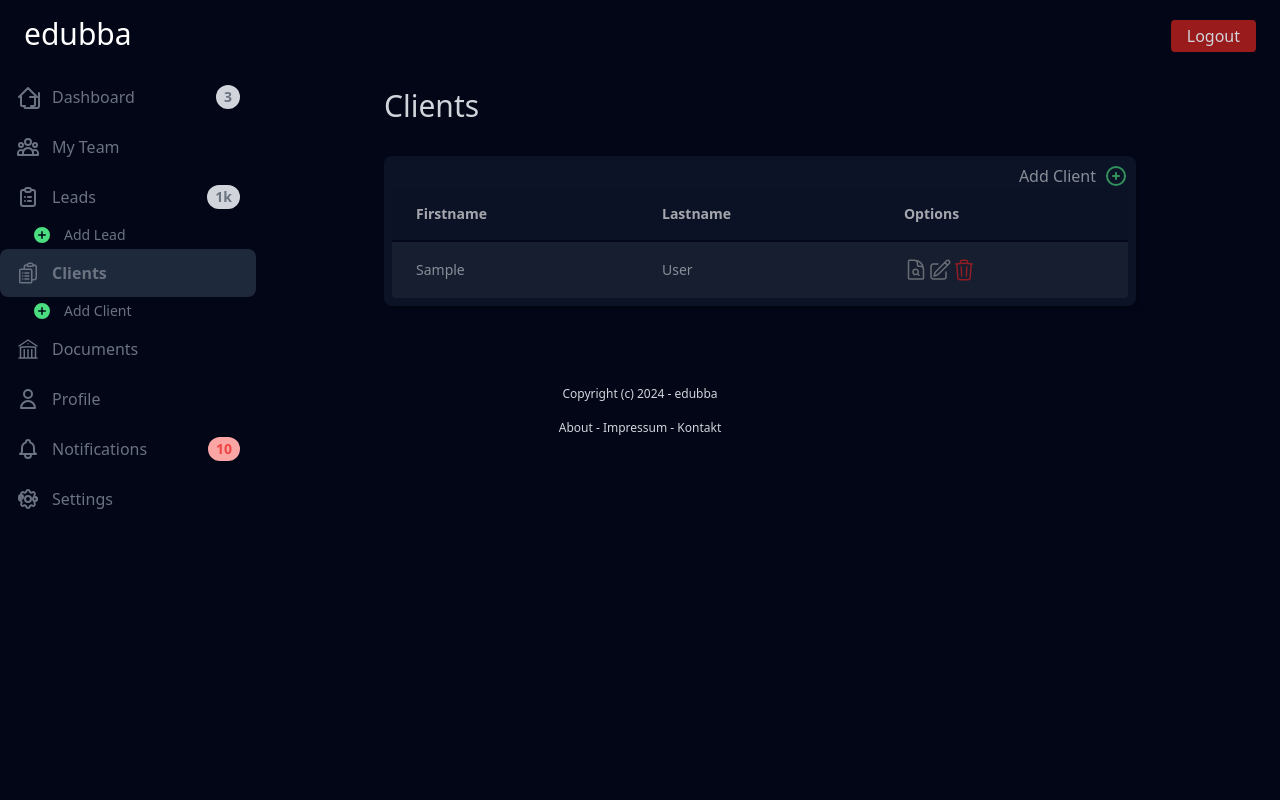
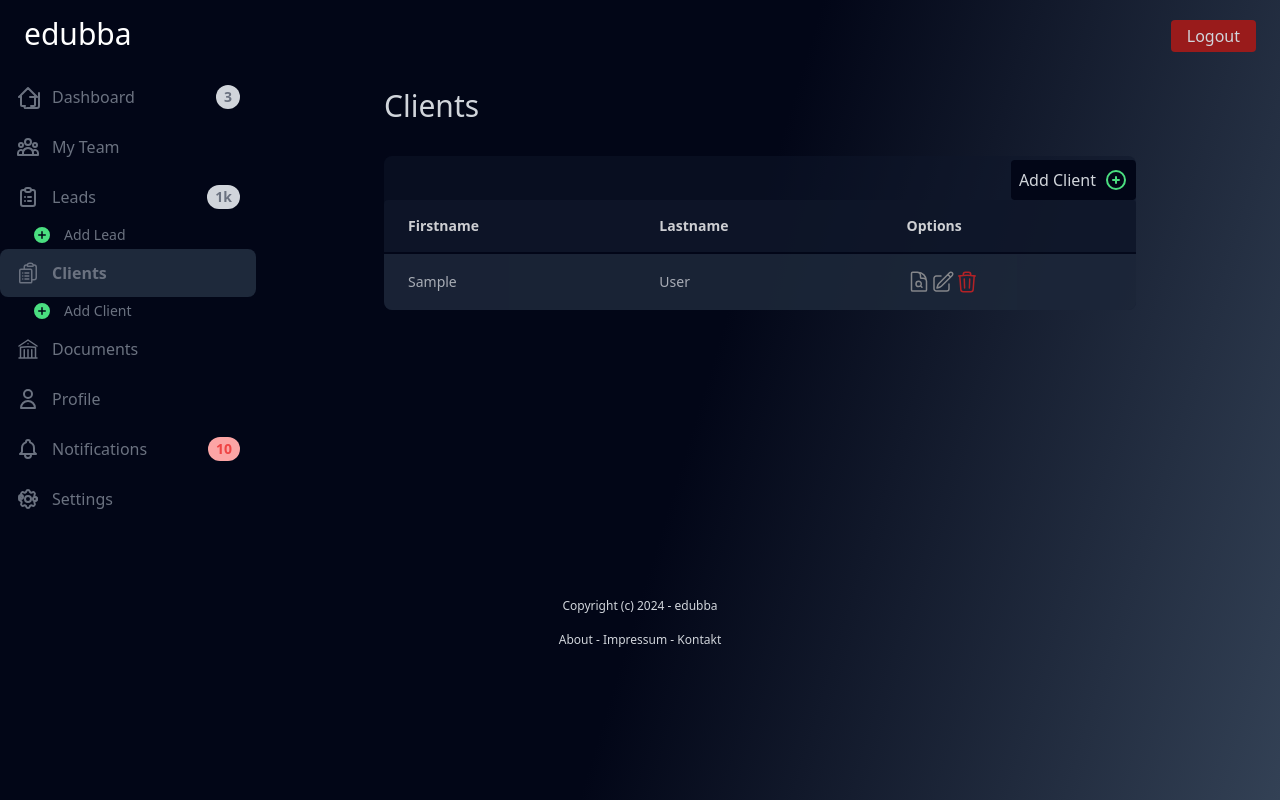
Before and after one commit to thorbjoernheise/edubba, a Django app: page /dashboard/clients/ in a window 1280 px wide. Run offline with Django 5.2, Linux system fonts and the light colour scheme; a user stored in the database is signed in; tables that the repository leaves empty hold one stand-in row (values such as "Sample post"); some libraries are stand-ins or nearby versions.

Commit message:
ui adujustements

```diff
--- a/edubba/client/templates/client/clients_add.html
+++ b/edubba/client/templates/client/clients_add.html
@@ -66,7 +66,7 @@
     </h1>
 </div>
 
-<div class="content-box bg-slate-900">
+<div class="content-box">
 
     <form method="post" action="." class="form-container">
         {% csrf_token %}
--- a/edubba/client/templates/client/clients_edit.html
+++ b/edubba/client/templates/client/clients_edit.html
@@ -66,7 +66,7 @@
     </h1>
 </div>
 
-<div class="content-box bg-slate-900">
+<div class="content-box">
 
     <form method="post" action="." class="form-container">
         {% csrf_token %}
--- a/edubba/client/templates/client/clients_list.html
+++ b/edubba/client/templates/client/clients_list.html
@@ -28,11 +28,11 @@
     <h1 class="text-3xl">Clients</h1>
 </div>
 
-<div class="content-box bg-slate-900">
+<div class="content-box">
 
     <!-- Add Leads Button -->
-    <div class="flex justify-end ">
-        <a href="{% url 'clients_add' %}" class="opacity-80 rounded inline-flex items-center bg-slate-900 hover:bg-slate-800 mb- mt-">
+    <div class="flex justify-end">
+        <a href="{% url 'clients_add' %}" class="py-2 px-2 rounded inline-flex items-center bg-slate-950 hover:bg-slate-800 mb- mt-1">
             <span>Add Client</span>
             <span class="ml-2 flex items-center justify-center text-lg text-green-400">
                 <svg fill="none" stroke-linecap="round" stroke-linejoin="round" stroke-width="2" viewBox="0 0 24 24" stroke="currentColor" class="h-6 w-6">
--- a/edubba/core/templates/core/base.html
+++ b/edubba/core/templates/core/base.html
@@ -10,8 +10,10 @@
     <style>
         /* CSS for layout */
         body {
-            background-color: #020617;
-            color: #d1d5db;
+            background: rgb(2,6,23);
+            background: linear-gradient(107deg, rgba(2,6,23,1) 0%, rgba(2,6,23,1) 54%, rgba(51,65,85,1) 100%);
+            background-attachment: fixed; /* Add this line to fix the background gradient */
+            color: #d1d5db
         }
         .left-menu {
             position: fixed;
@@ -28,15 +30,14 @@
             margin-right: 1rem;
         }
         .footer {
-
+            margin-top: 18rem;
             bottom: 0;
             left: 0;
-            width: 100%;
+            width: 100%; /* Add this line to make the footer span the entire width */
             height: 4rem;
-            background-color: #333;
             text-align: center;
-            line-height: 3rem; /* Height of the footer */
-        }
+            line-height: 3rem;
+}
         .left-menu .active {
             background-color: #1e293b;
             color: #6b7280;
@@ -58,10 +59,8 @@
             border-radius: 0.5rem;
             margin-left: 8rem;
             margin-right: 8rem;
-            padding: 0.5rem;
             overflow: hidden;
-            opacity: 0.8;
-            box-shadow: 2px 2px 3px #030712;
+            background-color: rgba(15, 23, 42, 0.5);
         }
     </style>
 
@@ -82,7 +81,7 @@
 
 
     <!-- Top-Menu -->
-    <nav class="fixed top-0 left-0 right-0 z-50 py-4 px-6 flex justify-between bg-slate-950">
+    <nav class="fixed top-0 left-0 right-0 z-50 py-4 px-6 flex justify-between">
         <a href="/" class="text-white text-3xl hover:text-slate-800">edubba</a>
         <div class="py-1">
             {% if user.is_authenticated %}
@@ -270,7 +269,7 @@
     </div>
 
     <!-- Footer -->
-    <footer class="footer bg-slate-950">
+    <footer class="footer">
         <p class="text-xs">Copyright (c) 2024 - edubba</p>
         <a href="{% url 'about' %}" class="text-xs">About - Impressum - Kontakt</a>
     </footer>
--- a/edubba/core/templates/core/index.html
+++ b/edubba/core/templates/core/index.html
@@ -14,7 +14,7 @@
 </div>
 
 
-<div class="content-box bg-slate-900"> <p>
+<div class="content-box"> <p>
     <p>
         Lorem ipsum dolor sit amet, consetetur sadipscing elitr, sed diam nonumy eirmod tempor invidunt ut labore et dolore magna aliquyam erat, sed diam voluptua. At vero eos et accusam et justo duo dolores et ea rebum. Stet clita kasd gubergren, no sea takimata sanctus est Lorem ipsum dolor sit amet. Lorem ipsum dolor sit amet, consetetur sadipscing elitr, sed diam nonumy eirmod tempor invidunt ut labore et dolore magna aliquyam erat, sed diam voluptua. At vero eos et accusam et justo duo dolores et ea rebum. Stet clita kasd gubergren, no sea takimata sanctus est Lorem ipsum dolor sit amet. Lorem ipsum dolor sit amet, consetetur sadipscing elitr, sed diam nonumy eirmod tempor invidunt ut labore et dolore magna aliquyam erat, sed diam voluptua. At vero eos et accusam et justo duo dolores et ea rebum. Stet clita kasd gubergren, no sea takimata sanctus est Lorem ipsum dolor sit amet.
     </p>
--- a/edubba/lead/templates/lead/add_lead.html
+++ b/edubba/lead/templates/lead/add_lead.html
@@ -66,7 +66,7 @@
     </h1>
 </div>
 
-<div class="content-box bg-slate-900">
+<div class="content-box">
 
     <form method="post" action="." class="form-container">
         {% csrf_token %}
--- a/edubba/lead/templates/lead/leads_edit.html
+++ b/edubba/lead/templates/lead/leads_edit.html
@@ -66,7 +66,7 @@
     </h1>
 </div>
 
-<div class="content-box bg-slate-900">
+<div class="content-box">
 
     <form method="post" action="." class="form-container">
         {% csrf_token %}
--- a/edubba/lead/templates/lead/leads_list.html
+++ b/edubba/lead/templates/lead/leads_list.html
@@ -30,7 +30,7 @@
     <h1 class="text-3xl">Leads</h1>
 </div>
 
-<div class="content-box bg-slate-900">
+<div class="content-box">
 
     <!-- Add Leads Button -->
     <div class="flex justify-end mr-20 mt-4">
```
